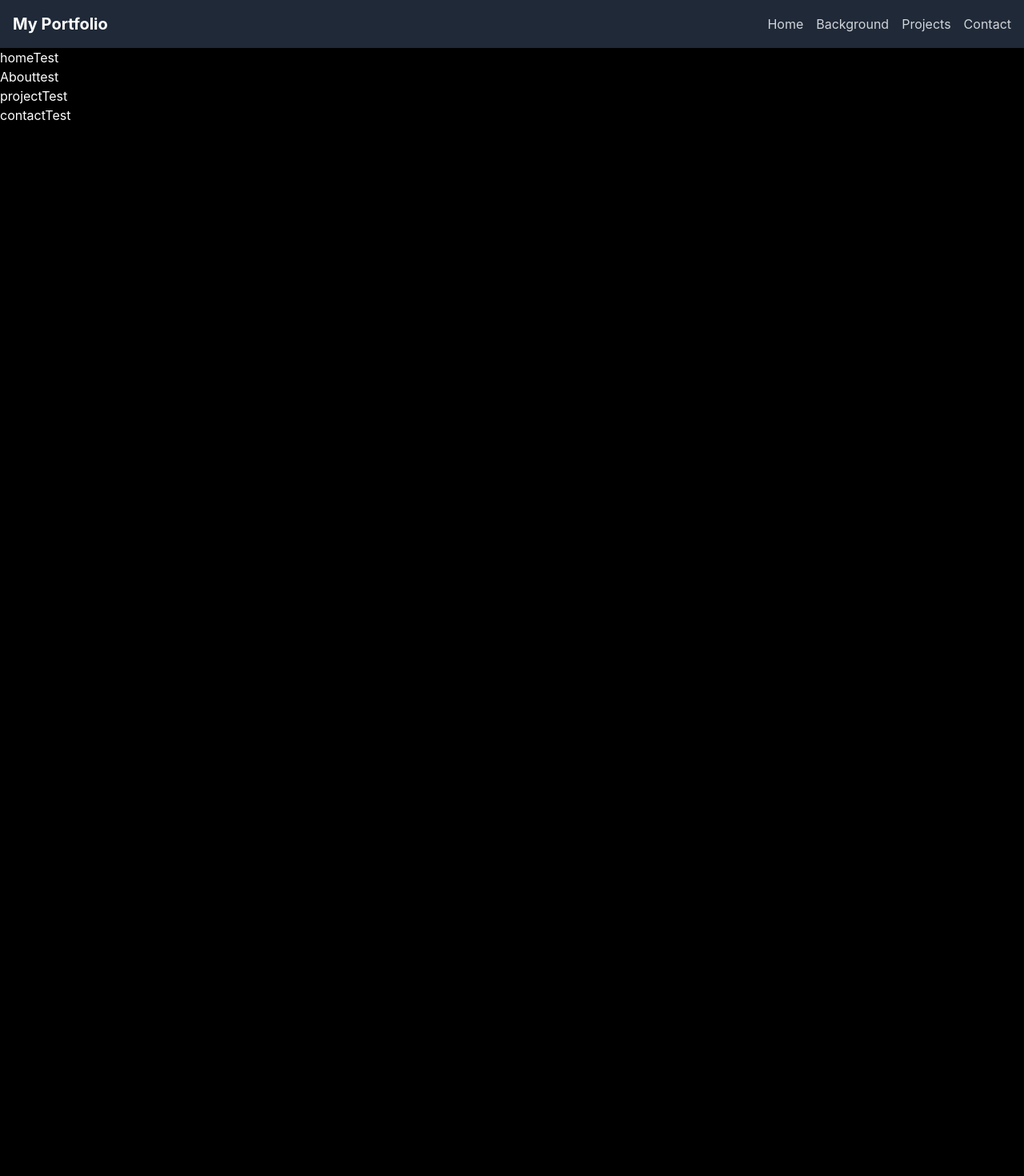
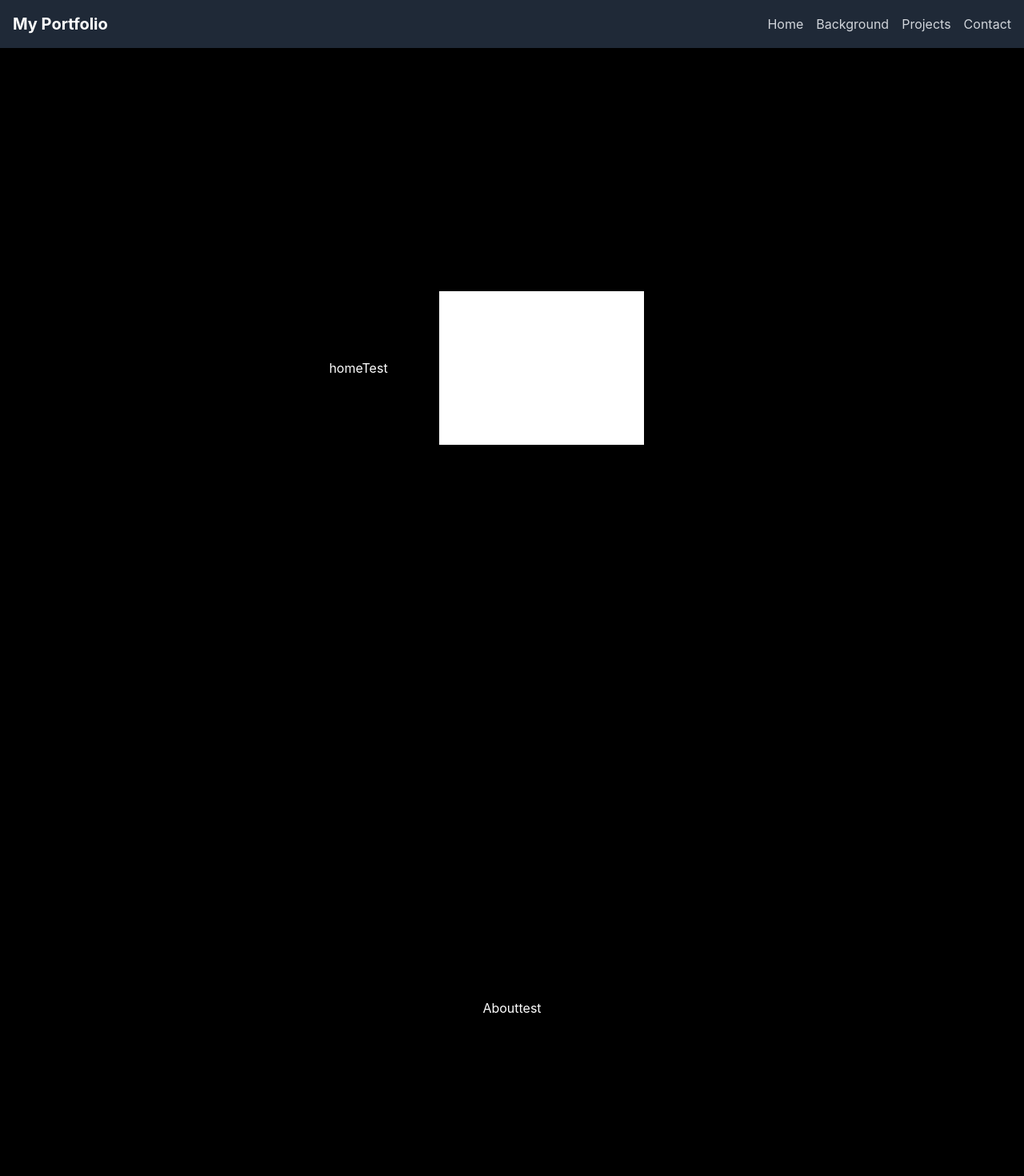
Before and after one commit to oliv6362/myportfolio, a React (Create React App) app: page / in a window 1280 px wide. Shown: the top 1470 px of the page at 80% size. Before the commit the page ends 800 px from the top, so only its background shows below. Built offline with nearby package versions, Linux system fonts and the light colour scheme.

Commit message:
Refactor sections to improve layout and replace default react logo with placeholder image

```diff
--- a/src/components/aboutSection.tsx
+++ b/src/components/aboutSection.tsx
@@ -13,12 +13,14 @@ interface AboutSectionProps {
 * @param {string} [title] - An optional title to display at the top of the section.
 */
 
-const AboutSection: React.FC<AboutSectionProps> = ({id, title}) => {
+const AboutSection: React.FC<AboutSectionProps> = ({ id, title }) => {
     return (
-        <section id = "about">
-            <h1>{title}</h1>
-
-
+        <section id="about">
+            <div className="flex mx-auto h-screen items-center justify-center">
+                <div className="text-center">
+                    <h1>{title}</h1>
+                </div>
+            </div>
 
         </section>
     );
--- a/src/components/contactSection.tsx
+++ b/src/components/contactSection.tsx
@@ -13,13 +13,17 @@ interface ContactSectionProps {
 * @param {string} [id] - An optional id to assign to the section.
 * @param {string} [title] - An optional title to display at the top of the section.
 */
-const ContactSection: React.FC<ContactSectionProps> = ({id, title}) => {
+const ContactSection: React.FC<ContactSectionProps> = ({ id, title }) => {
     return (
         <section id="contact">
-            <h1>{title}</h1>
-            <form>
+            <div className="flex mx-auto h-screen items-center justify-center">
+                <div className="text-center">
+                    <h1>{title}</h1>
+                </div>
+                <form>
 
-            </form>
+                </form>
+            </div>
         </section>
     );
 };
--- a/src/components/homeSection.tsx
+++ b/src/components/homeSection.tsx
@@ -1,3 +1,5 @@
+import image1 from '../assets/images/placeholder.png';
+
 import React from 'react';
 
 //props
@@ -12,10 +14,18 @@ interface HomeSectionProps {
 * @param {string} [id] - An optional id to assign to the section.
 * @param {string} [title] - An optional title to display at the top of the section.
 */
-const HomeSection: React.FC<HomeSectionProps> = ({id, title}) => {
+const HomeSection: React.FC<HomeSectionProps> = ({ id, title }) => {
     return (
         <section id="home">
-            <h1>{title}</h1>
+            <div className="flex mx-auto h-screen items-center justify-center">
+                <div className="text-center">
+                    <h1>{title}</h1>
+                </div>
+
+                <div className="flex justify-center h-48 w-96 object-contain">
+                    <img src={image1} alt="placeholder" />
+                </div>
+            </div>
         </section>
     );
 };
--- a/src/components/projectSection.tsx
+++ b/src/components/projectSection.tsx
@@ -16,8 +16,11 @@ const ProjectSection: React.FC<ProjectSectionProps> = ({id, title}) => {
 
     return (
         <section id="projects">
-            <h1>{title}</h1>
-
+            <div className="flex mx-auto h-screen items-center justify-center">
+                <div className="text-center">
+                    <h1>{title}</h1>
+                </div>
+            </div>
         </section>
     );
 };
```
Also changed, not shown: src/assets/images/logo.svg (deleted), src/assets/images/placeholder.png (added).
